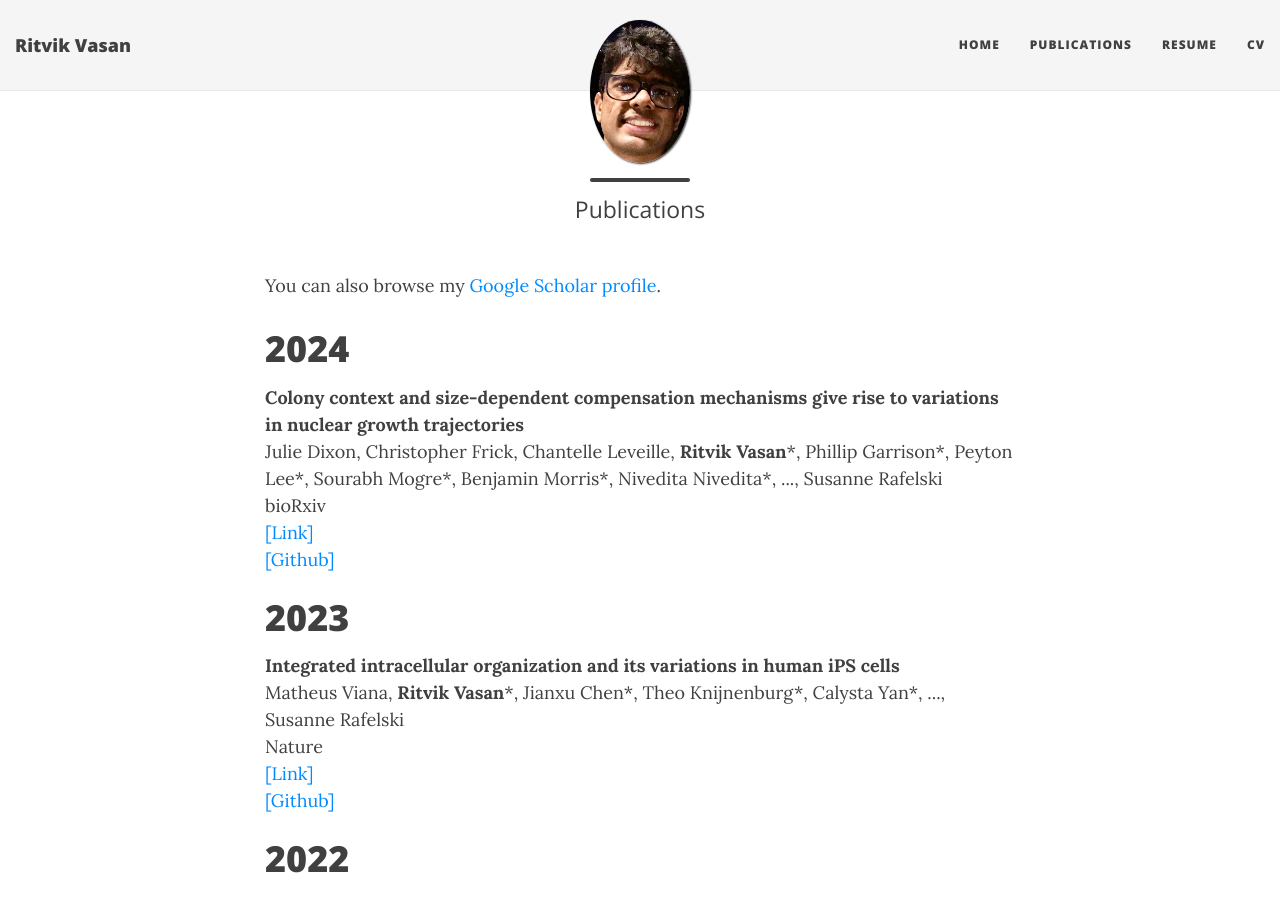
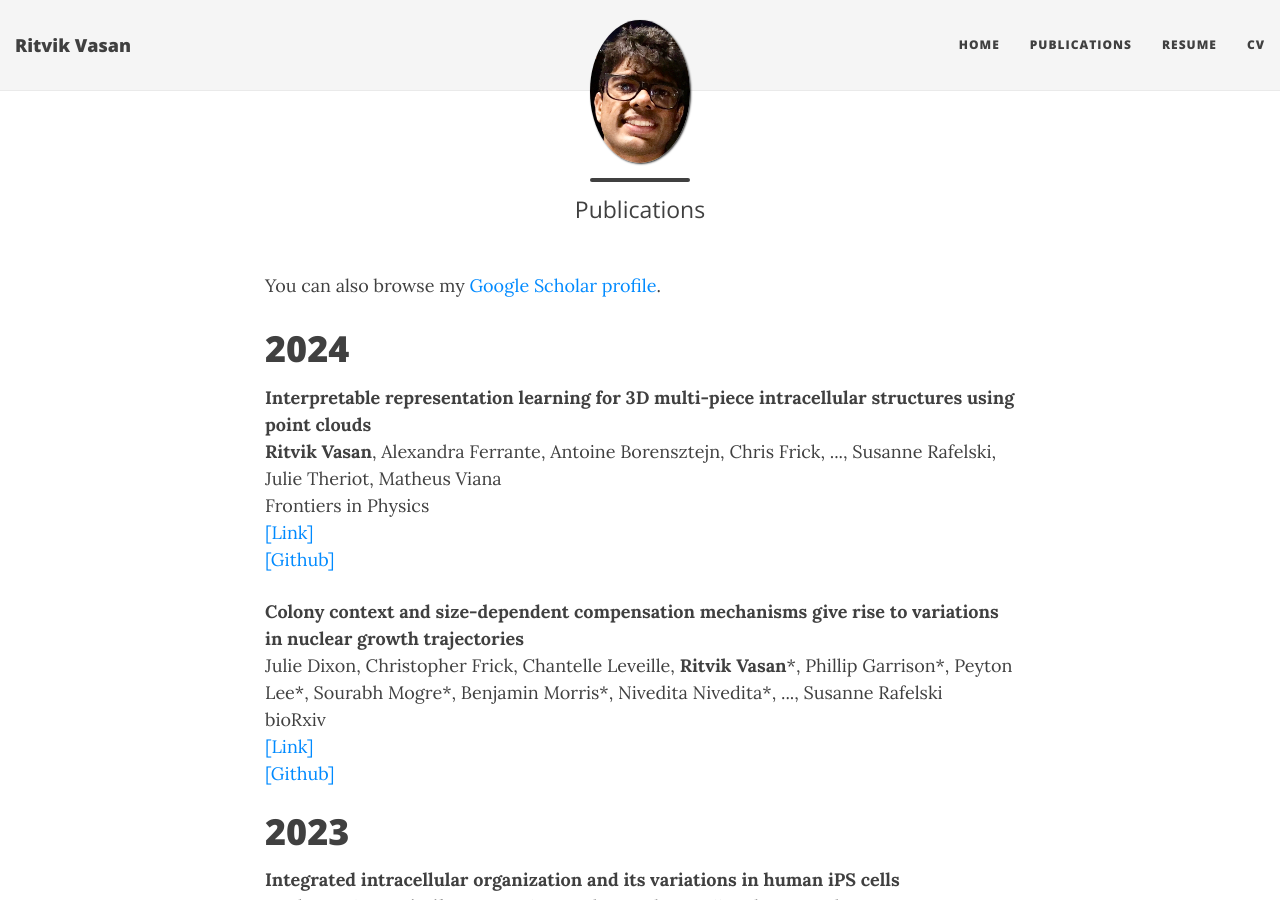
Before and after one commit to ritvikvasan/ritvikvasan.github.io, a Jekyll site: the page built from Publications.md, in a window 1280 px wide and 900 px high. Built offline with Jekyll 4.4.1, drawn with Linux system fonts in a browser that asks for light colours; nearby versions of some CDN libraries.

Commit message:
aug 1 update

```diff
--- a/Publications.md
+++ b/Publications.md
@@ -9,6 +9,21 @@
 
 <h1>
     <a name='2024'></a> 2024
+</h1>
+<div class="media">
+    <div class="media-body">
+       <p class="media-heading">
+          <strong>Interpretable representation learning for 3D multi-piece intracellular structures using point clouds
+</strong><br />
+          <b>Ritvik Vasan</b>, Alexandra Ferrante, Antoine Borensztejn, Chris Frick,
+          ..., Susanne Rafelski, Julie Theriot, Matheus Viana<br />
+          Frontiers in Physics<br />
+          <a href="https://www.biorxiv.org/content/10.1101/2024.07.25.605164.abstract">[Link]</a> <br />
+          <a href="https://github.com/AllenCell/benchmarking_representations">[Github]</a> <br />
+       </p>
+    </div>
+</div>
+<h1>
 </h1>
 <div class="media">
     <div class="media-body">
--- a/index.html
+++ b/index.html
@@ -18,6 +18,7 @@ use-site-title: true
 
 <h3>News</h3>
 <ul>
+  <li><p><a href="https://www.biorxiv.org/content/10.1101/2024.07.25.605164v2.abstract">Equivariant point cloud representation learning </a> paper is published on <b>bioRxiv</b>.</p></li>
   <li><p><a href="https://www.biorxiv.org/content/10.1101/2024.06.28.601071v1.abstract">Nuclear growth analysis </a> paper is published on <b>bioRxiv</b>.</p></li>
   <li><p>Presented equivariant point cloud representation learning work at <b>Broad Institute MIT 2023</b>, <b>American Society for Cell Biology 2023</b>, <b>Biophysical Society 2024</b>.</p></li>
   <li><p><a href="https://www.biorxiv.org/content/10.1101/2020.12.08.415562.abstract">hIPSc variance </a> paper is published in <b>Nature</b>.</p></li>
```
